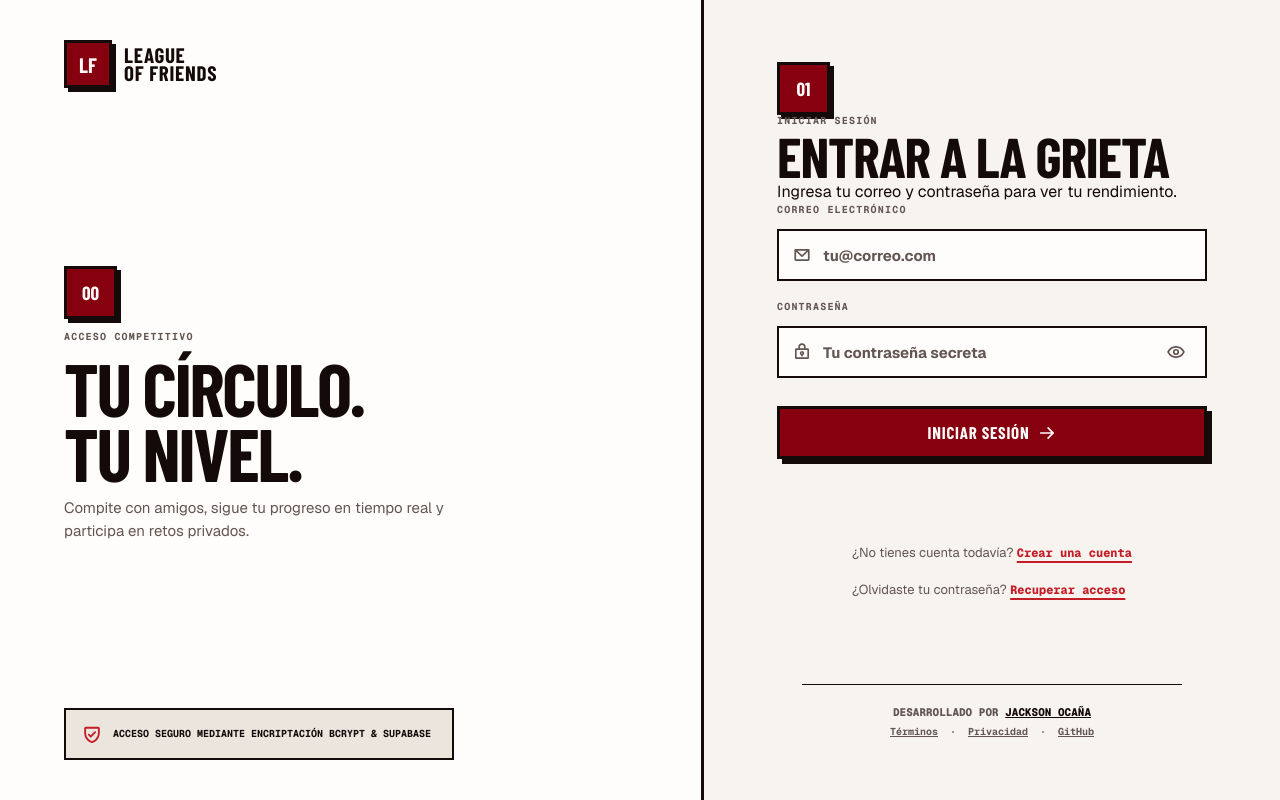
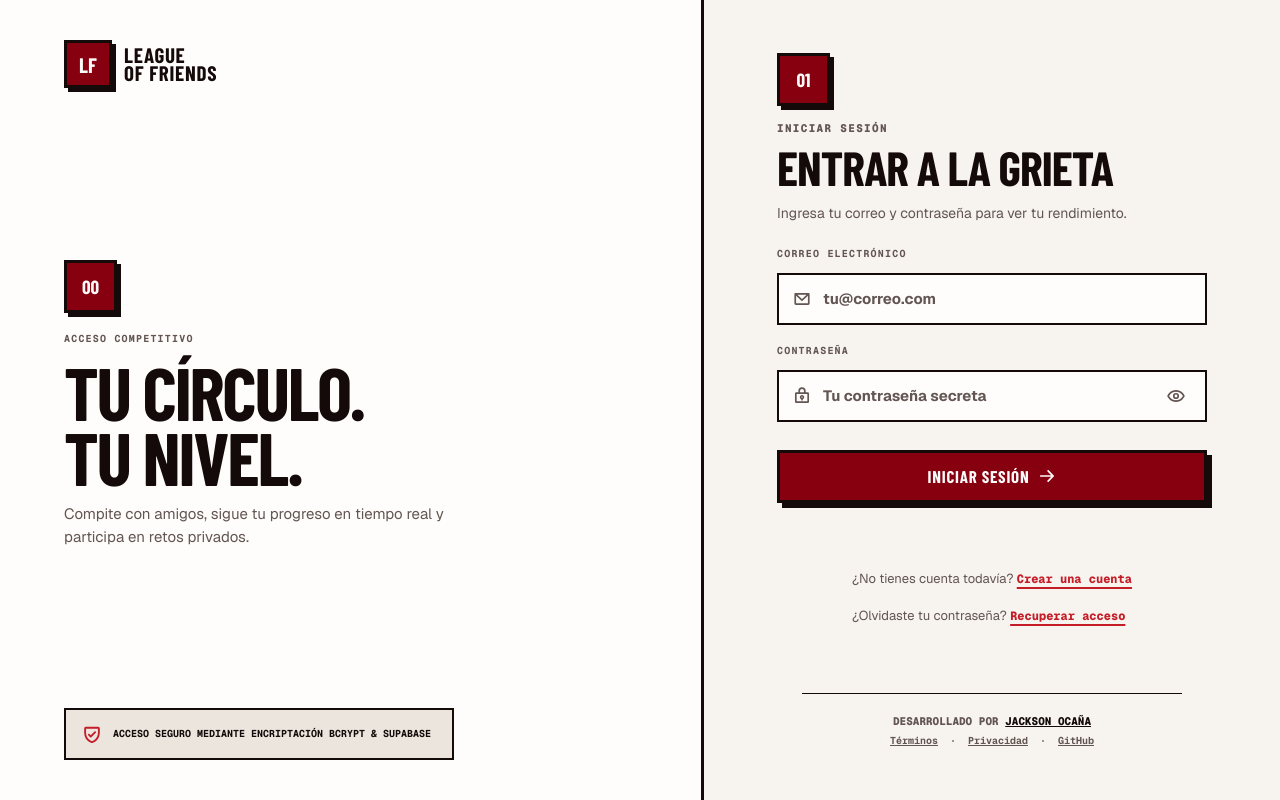
Before and after one commit to jacksonandresrosales/LeagueOfFriends, a Next.js app: page /login in a window 1280 px wide. Built offline with nearby package versions, Linux system fonts and the light colour scheme; a web font is replaced by a local one.

Commit message:
fix: soluciona superposicion de textos e indices en la pantalla de autenticacion

```diff
--- a/src/app/globals.css
+++ b/src/app/globals.css
@@ -43,7 +43,8 @@ button:focus-visible, a:focus-visible { outline: 3px solid var(--accent-bright);
 
 .auth-page { min-height: 100vh; display: grid; grid-template-columns: minmax(0, 1.1fr) minmax(390px, .9fr); }
 .auth-brand-panel { min-height: 100vh; padding: 40px clamp(28px, 5vw, 64px); border-right: 3px solid var(--line); background: var(--surface); display: flex; flex-direction: column; justify-content: space-between; gap: 36px; }
-.auth-brand-copy { max-width: 680px; margin: auto 0; padding-top: 12px; display: flex; flex-direction: column; gap: 12px; }
+.auth-brand-copy { max-width: 680px; margin: auto 0; padding-top: 12px; display: flex; flex-direction: column; align-items: flex-start; gap: 14px; }
+.auth-brand-copy .section-index { margin-bottom: 6px; }
 .auth-brand-copy .eyebrow { margin: 0; }
 .auth-brand-copy h1 { max-width: 11ch; margin: 0; font: 900 clamp(44px, 5.8vw, 84px)/.88 var(--font-display), sans-serif; letter-spacing: -.03em; text-transform: uppercase; }
 .auth-brand-copy > p:last-child { max-width: 40ch; margin: 0; color: var(--muted); font-size: 15px; line-height: 1.5; }
@@ -52,7 +53,11 @@ button:focus-visible, a:focus-visible { outline: 3px solid var(--accent-bright);
 .auth-form-panel { min-height: 100vh; display: grid; place-items: center; padding: 34px; background: var(--bg); }
 .auth-form-wrap { width: min(100%, 430px); }
 .auth-form-wrap > .brand { display: none; margin-bottom: 40px; }
-.auth-form-wrap h1, .auth-form-wrap h2 { margin: 0; font: 900 clamp(38px, 5vw, 56px)/.86 var(--font-display), sans-serif; letter-spacing: -.02em; text-transform: uppercase; }
+.auth-header { margin-bottom: 24px; display: flex; flex-direction: column; align-items: flex-start; gap: 10px; }
+.auth-header .section-index { margin-bottom: 6px; }
+.auth-header .eyebrow { margin: 0; color: var(--muted); font: 750 11px/1.2 var(--font-mono), monospace; text-transform: uppercase; letter-spacing: .12em; }
+.auth-header h2 { margin: 0; font: 900 clamp(32px, 5vw, 48px)/.9 var(--font-display), sans-serif; letter-spacing: -.02em; text-transform: uppercase; }
+.auth-header > p:last-child { margin: 4px 0 0; color: var(--muted); font-size: 14px; line-height: 1.5; }
 .auth-description { max-width: 42ch; margin: 13px 0 31px; color: var(--muted); font-size: 14px; line-height: 1.5; }
 .auth-form { display: grid; gap: 4px; }
 .auth-form .field-group { margin-bottom: 16px; }
```
